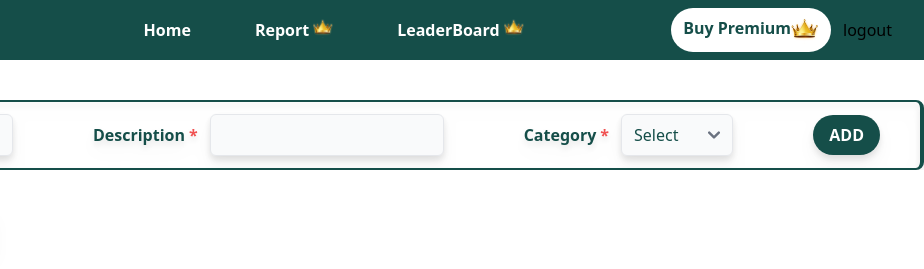
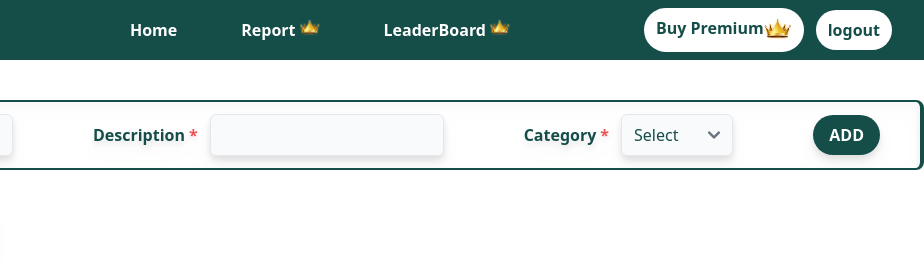
Before and after one commit to Nirmal2796/Day_To_Day_Expenses, a website: page public/dashboard/home.html in a window 1280 px wide. Shown: the top 269 px of the page, 356-1280 px from the left. Drawn offline with nearby package versions, Linux system fonts and the light colour scheme.

Commit message:
logout button added

```diff
--- a/public/dashboard/home.html
+++ b/public/dashboard/home.html
@@ -45,7 +45,8 @@
                     Premium
                     <img src="../images/crown.png" alt="" class="size-5 md:size-7"></button>
                     <script src="https://checkout.razorpay.com/v1/checkout.js"></script>
-                <button>logout</button>
+
+                <button id="logout-btn" class="w-fit text-xs md:text-base flex text-[#154e49] py-2 px-3 rounded-full bg-white font-bold">logout</button>
 
                 <div id="premium_memb" class="hidden">
                     <h4  class="text-sm md:text-base flex items-center text-white py-2 px-3  rounded-full font-bold">Premium<img src="../images/crown.png" alt="" class="size-5 md:size-7 mx-1"></h4>
```
